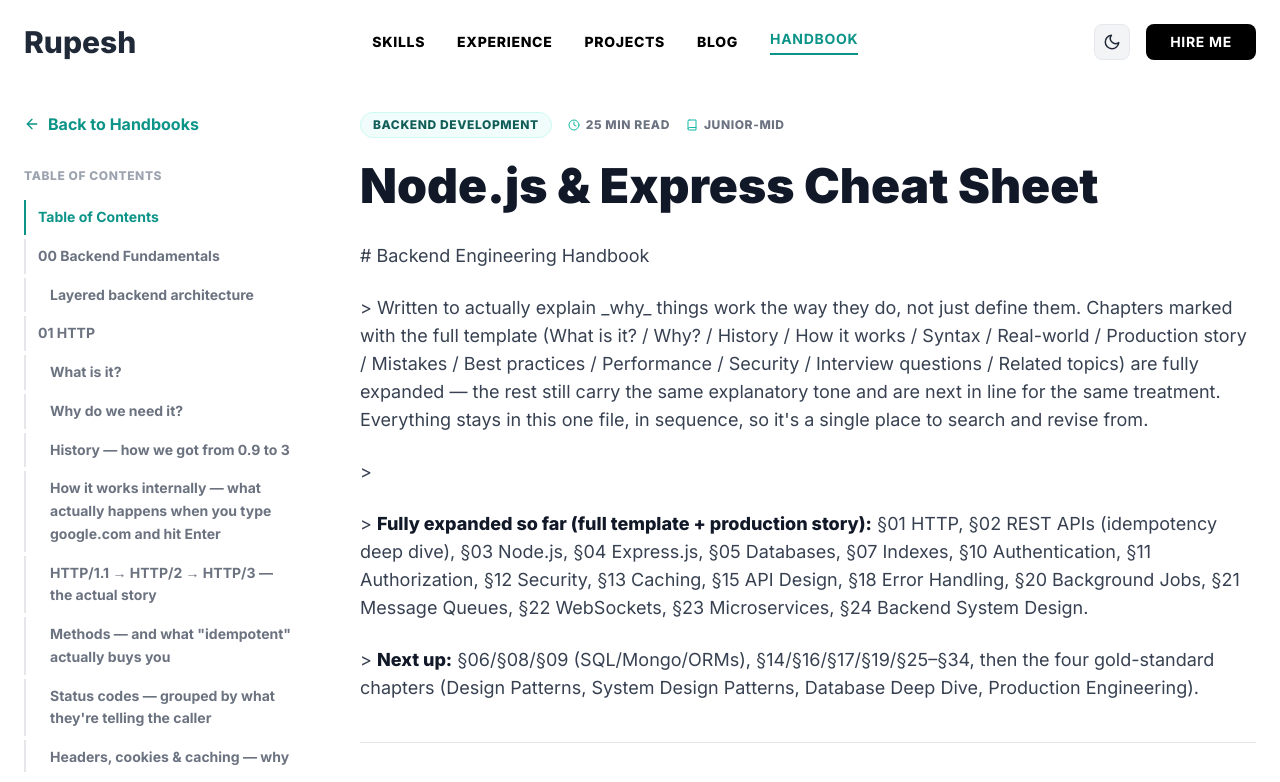
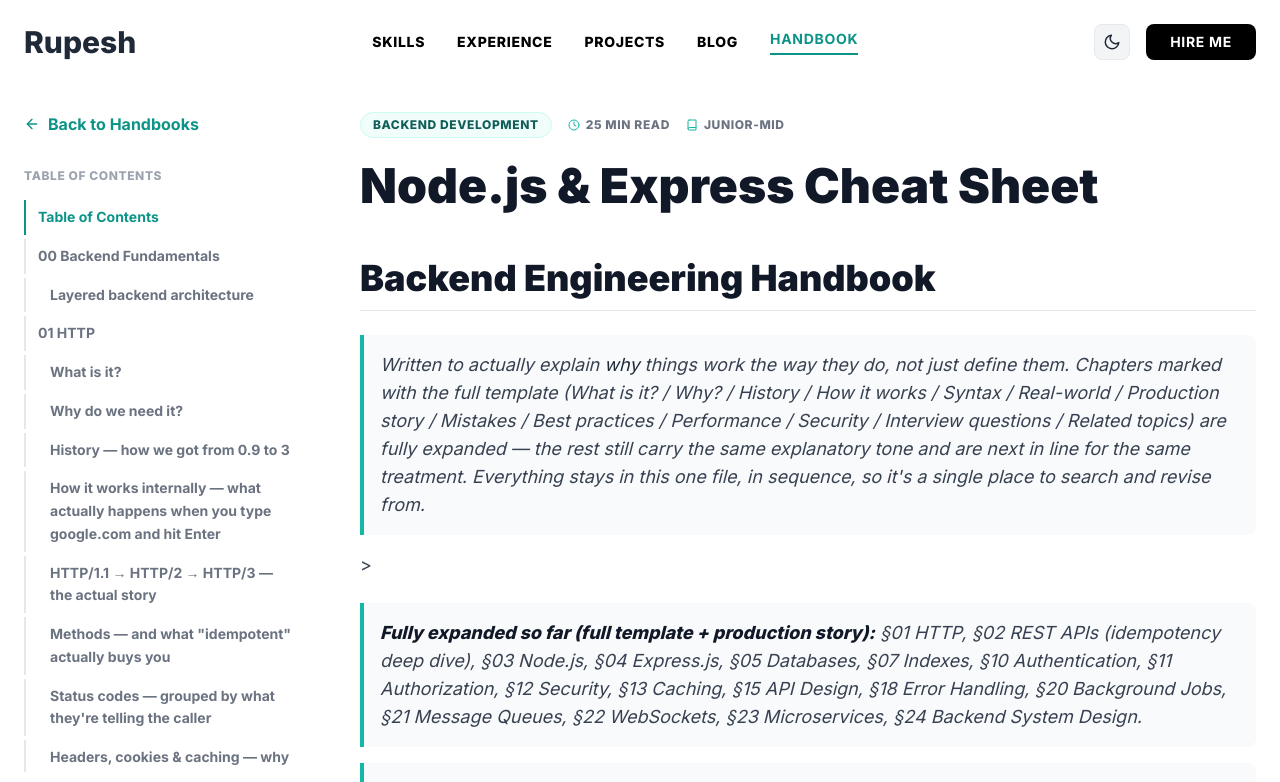
Before and after one commit to RupeshDev18/rupesh-portfolio, a React (Vite) app: page /handbook/nodejs-express in a window 1280 px wide. Shown: the top 782 px of the page. Built offline with nearby package versions, Linux system fonts and the light colour scheme.

Commit message:
feat: add formatting

```diff
--- a/src/pages/HandbookDetail.jsx
+++ b/src/pages/HandbookDetail.jsx
@@ -40,7 +40,7 @@
   );
 };
 
-// Helper function to parse inline markdown formatting (bold, inline code, and links)
+// Helper function to parse inline markdown formatting (bold, italics, inline code, and links)
 const parseInline = (text) => {
   let parts = [{ type: "text", content: text }];
 
@@ -57,6 +57,27 @@
       }
       subparts.push({ type: "bold", content: match[1] });
       lastIndex = boldRegex.lastIndex;
+    }
+    if (lastIndex < part.content.length) {
+      subparts.push({ type: "text", content: part.content.substring(lastIndex) });
+    }
+    return subparts;
+  });
+
+  // 1.5 Parse italic: _text_ or *text*
+  parts = parts.flatMap((part) => {
+    if (part.type !== "text") return part;
+    const subparts = [];
+    const italicRegex = /_([^_]+)_|\*([^*]+)\*/g;
+    let lastIndex = 0;
+    let match;
+    while ((match = italicRegex.exec(part.content)) !== null) {
+      if (match.index > lastIndex) {
+        subparts.push({ type: "text", content: part.content.substring(lastIndex, match.index) });
+      }
+      const content = match[1] || match[2];
+      subparts.push({ type: "italic", content: content });
+      lastIndex = italicRegex.lastIndex;
     }
     if (lastIndex < part.content.length) {
       subparts.push({ type: "text", content: part.content.substring(lastIndex) });
@@ -111,6 +132,12 @@
           <strong key={idx} className="font-extrabold text-gray-900 dark:text-white">
             {part.content}
           </strong>
+        );
+      case "italic":
+        return (
+          <em key={idx} className="italic text-gray-800 dark:text-gray-200">
+            {part.content}
+          </em>
         );
       case "inline-code":
         return (
@@ -323,7 +350,15 @@
       } else {
         flushList(i - 1);
 
-        if (line.startsWith("### ")) {
+        if (line.startsWith("# ")) {
+          const text = line.replace("# ", "").trim();
+          const headingId = text.toLowerCase().replace(/[^a-z0-9]+/g, "-");
+          parsedElements.push(
+            <h1 key={`h1-${i}`} id={headingId} className="text-3xl md:text-4xl font-black mt-12 mb-6 text-gray-900 dark:text-white scroll-mt-24 border-b pb-3 border-gray-200 dark:border-slate-800">
+              {parseInline(text)}
+            </h1>
+          );
+        } else if (line.startsWith("### ")) {
           const text = line.replace("### ", "").trim();
           const headingId = text.toLowerCase().replace(/[^a-z0-9]+/g, "-");
           parsedElements.push(
@@ -338,6 +373,13 @@
             <h2 key={`h2-${i}`} id={headingId} className="text-2xl font-extrabold mt-12 mb-6 text-gray-900 dark:text-white border-b pb-2 border-gray-200 dark:border-slate-800 scroll-mt-24">
               {parseInline(text)}
             </h2>
+          );
+        } else if (line.trim().startsWith("> ")) {
+          const text = line.trim().replace(/^>\s*/, "");
+          parsedElements.push(
+            <blockquote key={`quote-${i}`} className="p-4 bg-gray-50 dark:bg-slate-900/50 border-l-4 border-teal-500 dark:border-cyan-400 text-gray-700 dark:text-gray-300 rounded-r-lg text-base md:text-lg my-4 italic">
+              {parseInline(text)}
+            </blockquote>
           );
         } else if (line.trim() !== "") {
           // Detect bold callout stars (⭐⭐⭐)
```
